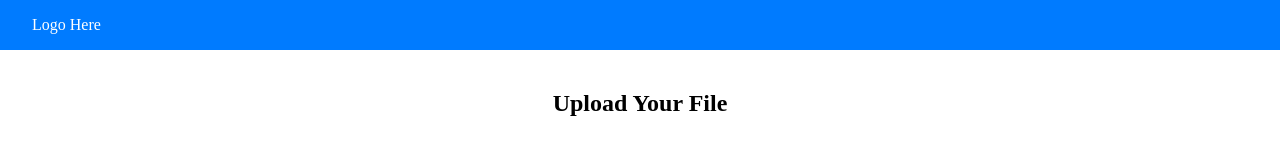
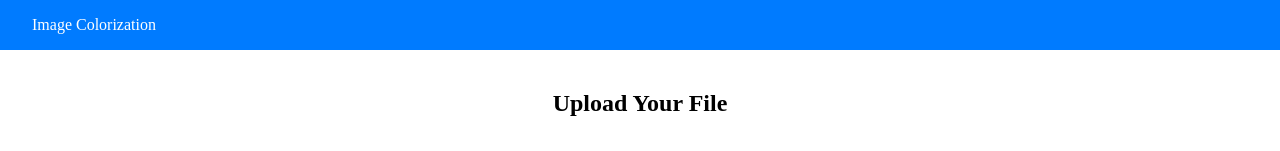
Before and after one commit to zachtyson/CIS4930MLProject, an Angular app in the folder frontend-colorization/: page / in a window 1280 px wide. Shown: the top 151 px of the page. Built offline with nearby package versions, Linux system fonts and the light colour scheme.

Commit message:
change text

```diff
--- a/frontend-colorization/src/app/app.component.html
+++ b/frontend-colorization/src/app/app.component.html
@@ -1,5 +1,5 @@
 <nav class="navbar">
-  <div class="logo">Logo Here</div>
+  <div class="logo">Image Colorization</div>
 </nav>
 
 <div class="main-container">
```
